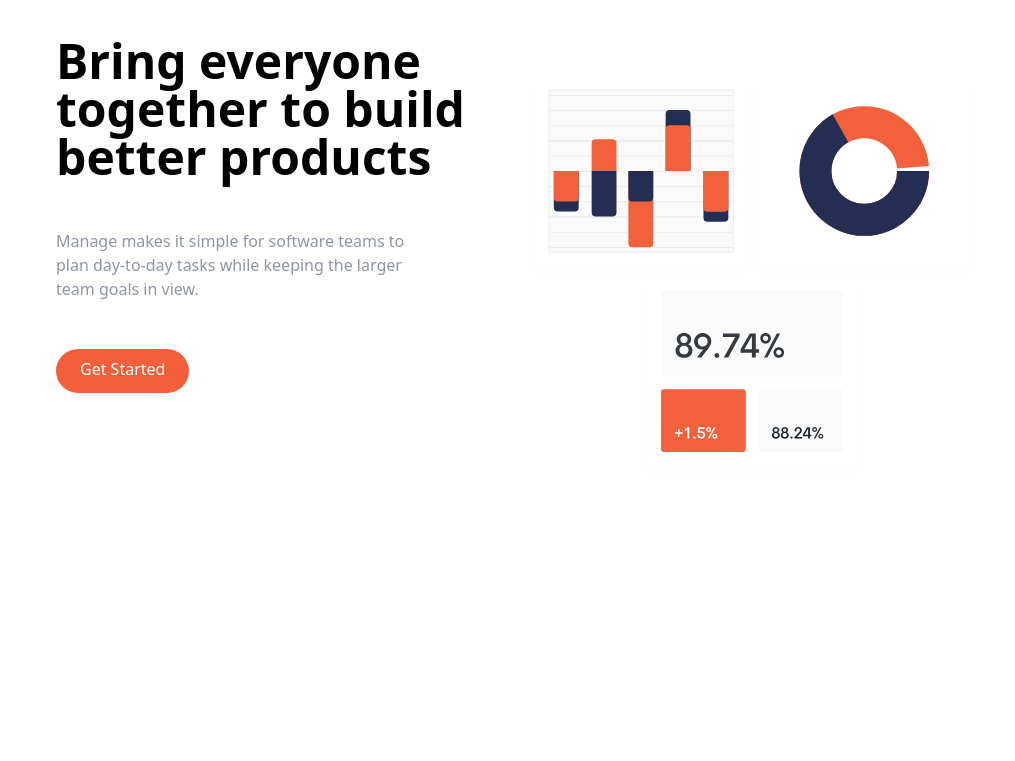
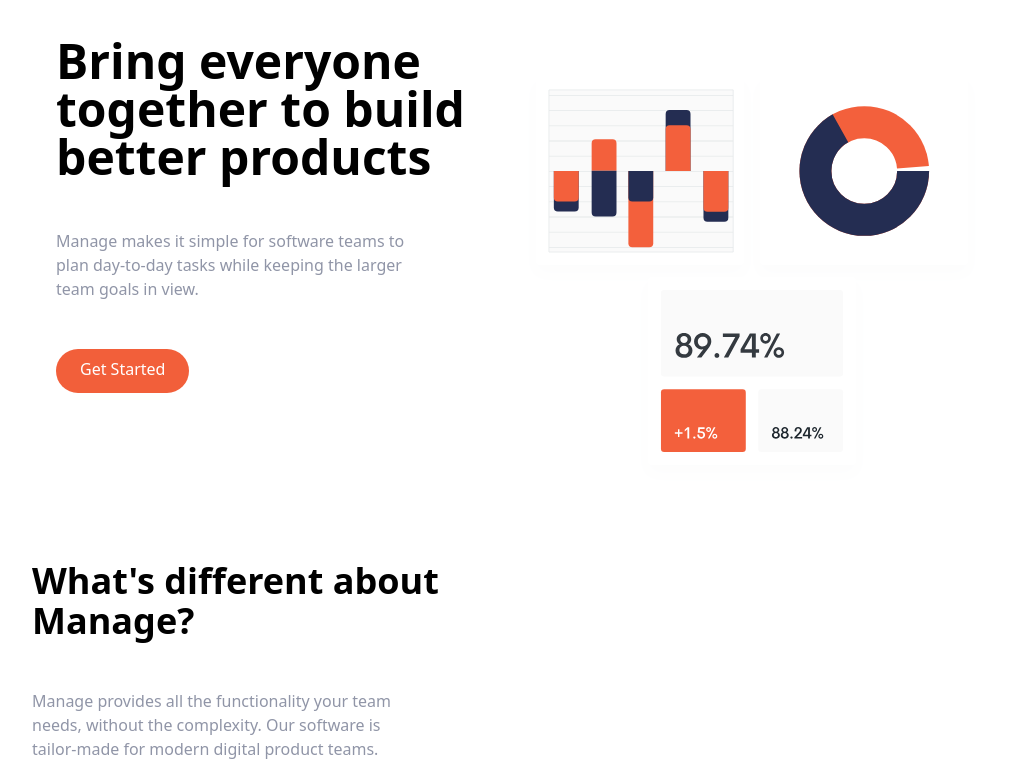
Before and after one commit to Ayush29Ayush/Tailwind-Crash-Course, a plain HTML site: page index.html in a window 1280 px wide. Shown: the part 95-856 px from the top of the page, without its empty margins (120-1135 px from the left). Before the commit the page ends 800 px from the top, so only its background shows below. Drawn offline with Linux system fonts and the light colour scheme.

Commit message:
features section

```diff
--- a/index.html
+++ b/index.html
@@ -67,5 +67,24 @@
         </div>
       </div>
     </section>
+
+     <!-- //! Features Section -->
+     <section id="features">
+        <!-- //! Flex container -->
+        <div
+          class="container flex flex-col px-4 mx-auto mt-10 space-y-12 md:space-y-0 md:flex-row"
+        >
+          <!-- What's Different -->
+          <div class="flex flex-col space-y-12 md:w-1/2">
+            <h2 class="max-w-md text-4xl font-bold text-center md:text-left">
+              What's different about Manage?
+            </h2>
+            <p class="max-w-sm text-center text-darkGrayishBlue md:text-left">
+              Manage provides all the functionality your team needs, without the
+              complexity. Our software is tailor-made for modern digital product
+              teams.
+            </p>
+          </div>
+
   </body>
 </html>
```
